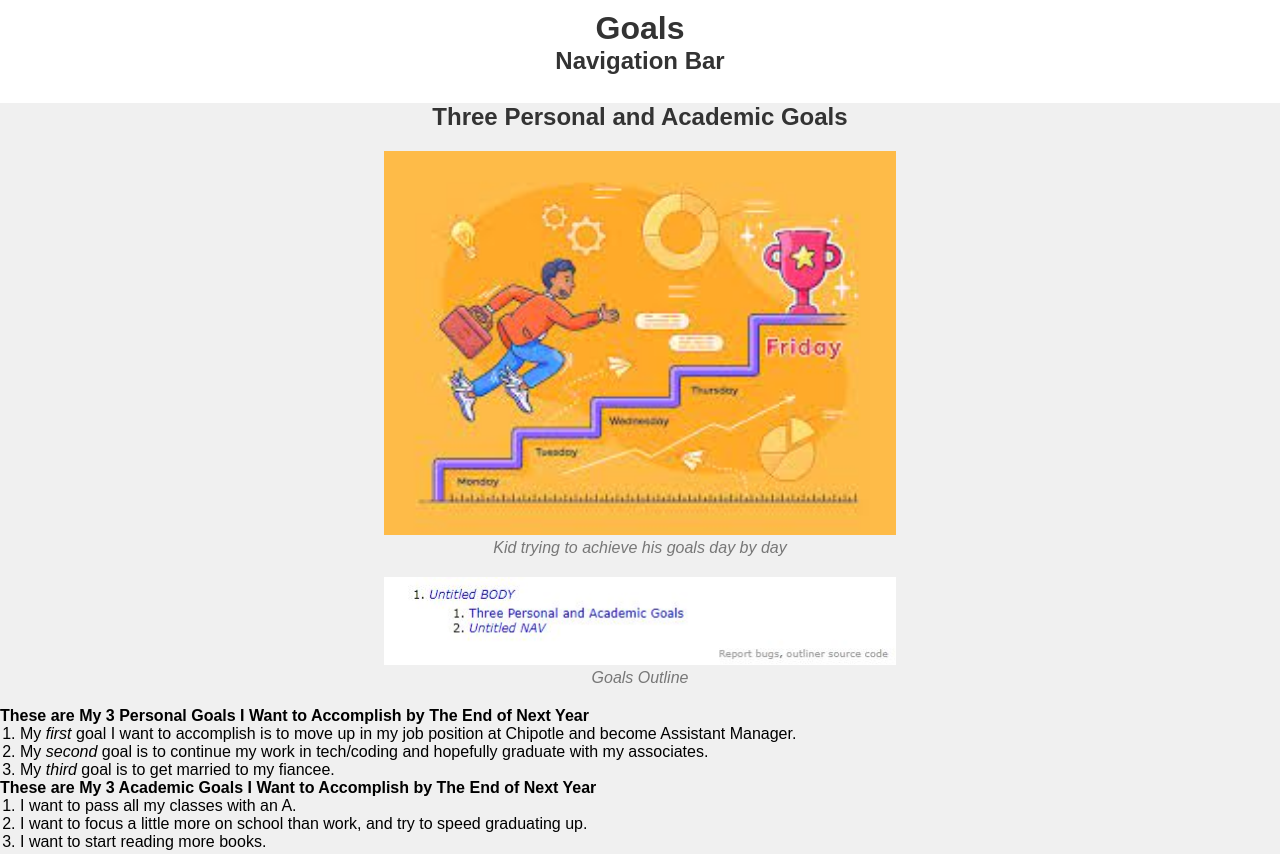
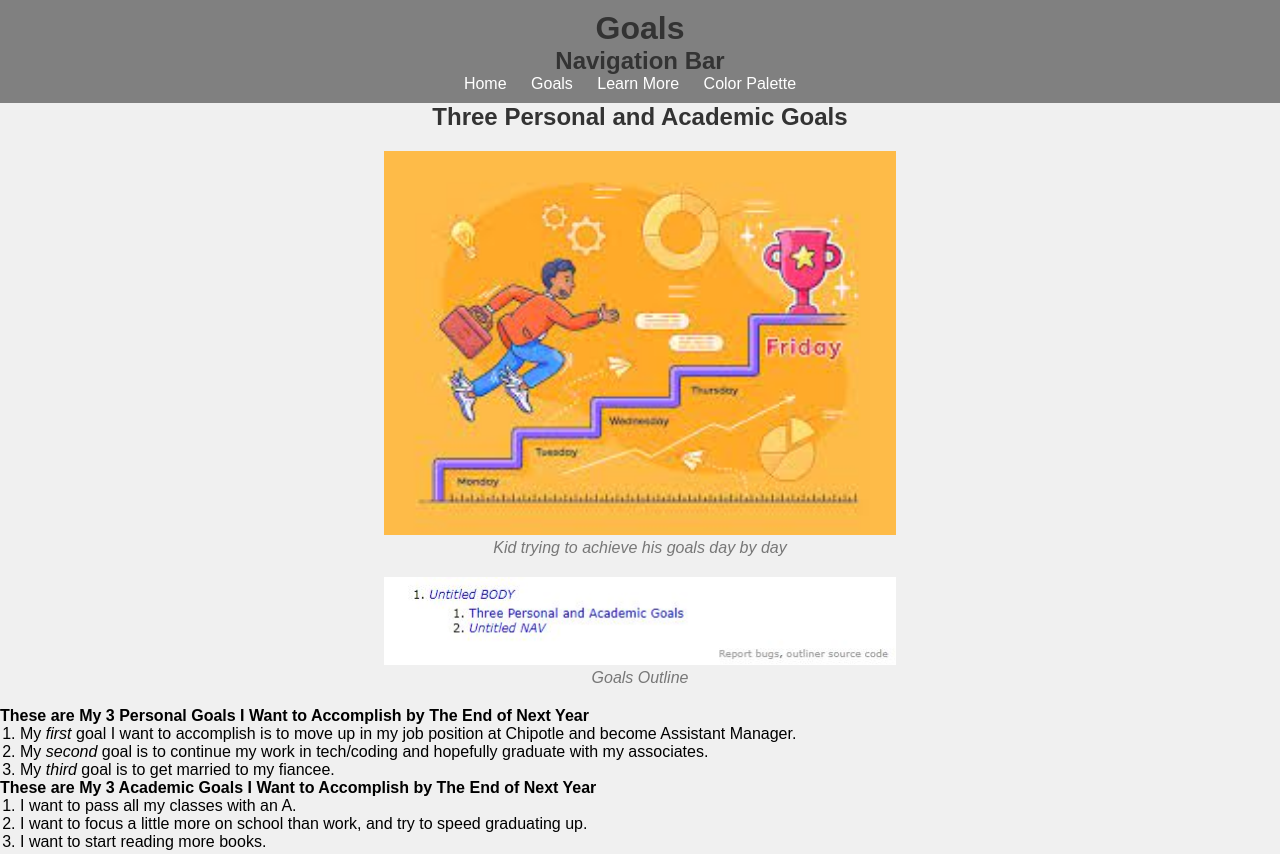
Before and after one commit to CIT85/marcosg-pub, a plain HTML site: page Week 4 css group work/goals.html in a window 1280 px wide. Shown: the top 854 px of the page. Drawn offline with Linux system fonts and the light colour scheme.

Commit message:
color palette, css styling and box model~

```diff
--- a/Week 4 css group work/main.css
+++ b/Week 4 css group work/main.css
@@ -646,8 +646,8 @@ body, h1, h2, h3, p, ul, li, div {
 
   /* Style the header */
 header {
-    background-color: white; /* Change the background color to white */
-    color: #333;
+    background-color: grey; /* Change the background color to white */
+    color: black; /* Change the font color to white */
     text-align: center;
     padding: 10px;
   }
```
